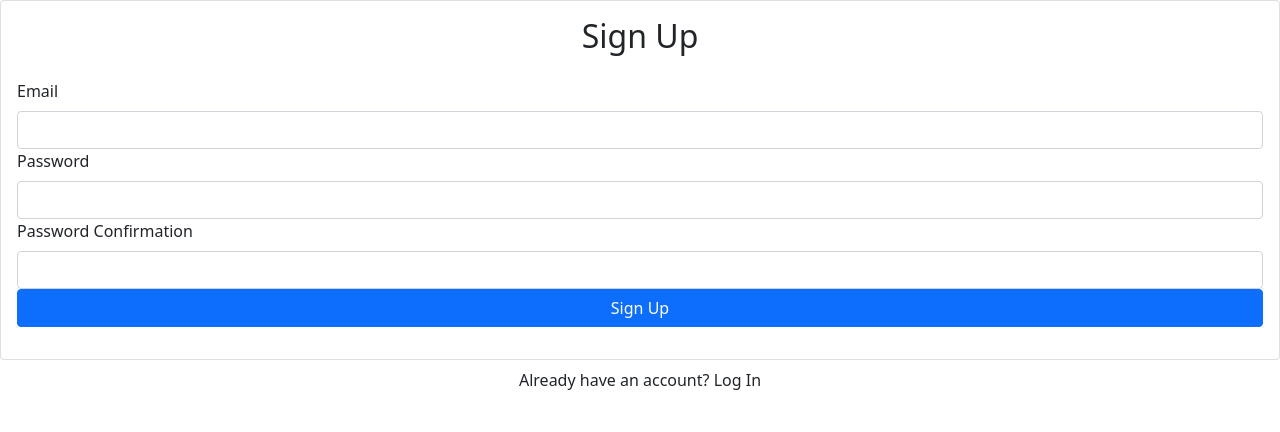
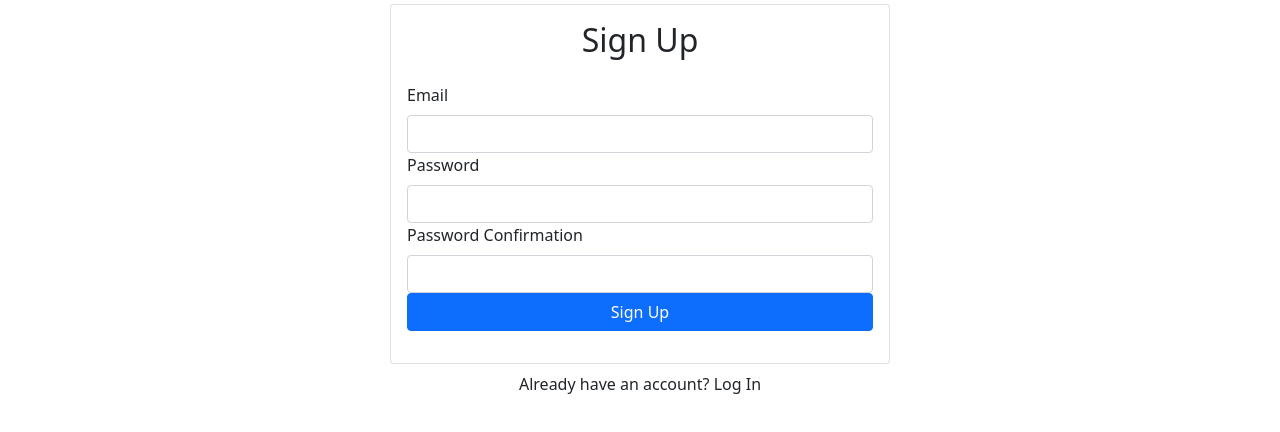
Before and after one commit to SumitVermakgp/poll-master, a React (Create React App) app: page / in a window 1280 px wide. Shown: the top 432 px of the page. Built offline with nearby package versions, Linux system fonts and the light colour scheme; no server answers.

Commit message:
add auth context

```diff
--- a/src/component/App.js
+++ b/src/component/App.js
@@ -1,8 +1,21 @@
 import React from "react"
 import Signup from "./Singnup";
+import {Container } from "react-bootstrap"
+import { AuthProvider } from "../contexts/AuthContext"
 
 function App(){
-    return <Signup />
+
+    return  (
+        <AuthProvider>
+            <Container className="d-flex align-items-center justify-content-center"
+                style = {{minHeight:"50vh" }}
+            >
+                <div className="w-100"  style={{ maxWidth: "500px"}}>
+                <Signup />
+                </div>
+            </Container>
+        </AuthProvider>
+    )
 }
 
 export default App;
--- a/src/component/Singnup.js
+++ b/src/component/Singnup.js
@@ -1,16 +1,40 @@
 import React, { useRef, useState } from "react"
-import { Form, Button, Card } from "react-bootstrap"
+import { Form, Button, Card, Alert } from "react-bootstrap"
+import { useAuth } from "../contexts/AuthContext"
 
 export default function Signup() {
   const emailRef = useRef()
   const passwordRef = useRef()
   const passwordConfirmRef = useRef()
 
+  const { signup } = useAuth()
+  const [error, setError] = useState("")
+  const [loading, setLoading] = useState(false)
+
+  async function handleSubmit(e) {
+    e.preventDefault()
+
+    if (passwordRef.current.value !== passwordConfirmRef.current.value) {
+      return setError("Passwords do not match")
+    }
+
+    try {
+      setError("")
+      setLoading(true)
+      await signup(emailRef.current.value, passwordRef.current.value)
+    } catch {
+      setError("Failed to create an account")
+    }
+
+    setLoading(false)
+  }
+
   return (
     <>
       <Card>
         <Card.Body>
           <h2 className="text-center mb-4">Sign Up</h2>
+          {error && <Alert variant="danger">{error}</Alert>}
           <Form>
             <Form.Group id="email">
               <Form.Label>Email</Form.Label>
@@ -24,7 +48,7 @@ export default function Signup() {
               <Form.Label>Password Confirmation</Form.Label>
               <Form.Control type="password" ref={passwordConfirmRef} required />
             </Form.Group>
-            <Button className="w-100" type="submit">
+            <Button disabled={loading} className="w-100" type="submit">
               Sign Up
             </Button>
           </Form>
--- /dev/null
+++ b/src/contexts/AuthContext.js
@@ -0,0 +1,40 @@
+import React, { useContext, useState, useEffect } from "react"
+import { auth } from "../firebase"
+import { createUserWithEmailAndPassword, onAuthStateChanged } from "firebase/auth";
+
+
+
+const AuthContext = React.createContext()
+
+export function useAuth() {
+  return useContext(AuthContext)
+}
+
+export function AuthProvider({ children }) {
+  const [currentUser, setCurrentUser] = useState()
+  const [loading, setLoading] = useState(true)
+
+  function signup(email, password) {
+    return createUserWithEmailAndPassword(auth, email, password)
+  }
+
+  useEffect(() => {
+    const unsubscribe = onAuthStateChanged(auth, (user) => {
+      setCurrentUser(user)
+      setLoading(false)
+    })
+
+    return unsubscribe
+  }, [])
+
+  const value = {
+    currentUser,
+    signup
+  }
+
+  return (
+    <AuthContext.Provider value={value}>
+      {!loading && children}
+    </AuthContext.Provider>
+  )
+}
--- a/src/firebase.js
+++ b/src/firebase.js
@@ -1,15 +1,18 @@
-import firebase from "firebase/auth"
-import "firebase/auth"
+//import firebase from "firebase/app"
+//import "firebase/auth"
 
-const app = firebase.initializeApp({
+import { initializeApp } from "firebase/app";
+import { getAuth } from "firebase/auth" // New import
+
+const app = initializeApp({
   apiKey: process.env.REACT_APP_FIREBASE_API_KEY,
   authDomain: process.env.REACT_APP_FIREBASE_AUTH_DOMAIN,
+  databaseURL: process.env.REACT_APP_FIREBASE_DATABASE_URL,
   projectId: process.env.REACT_APP_FIREBASE_PROJECT_ID,
   storageBucket: process.env.REACT_APP_FIREBASE_STORAGE_BUCKET,
   messagingSenderId: process.env.REACT_APP_FIREBASE_MESSAGING_SENDER_ID,
-  appId: process.env.REACT_APP_FIREBASE_APP_ID,
-  measurementId: process.env.REACT_APP_FIREBASE_MEASUREMENT_ID,
+  appId: process.env.REACT_APP_FIREBASE_APP_ID
 })
 
-export const auth = app.auth()
-export default app;
+export const auth = getAuth(app)
+export default app
```
